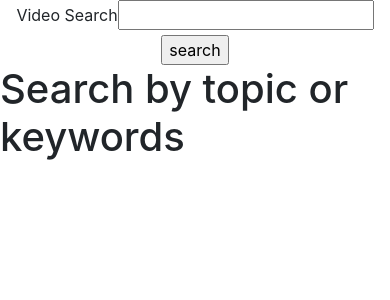
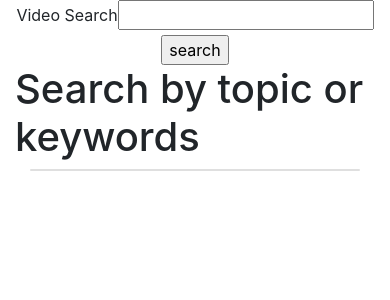
Before and after one commit to plumtree87/YouTubeCloneApp, a React (Create React App) app: page / in a window 390 px wide. Shown: the top 300 px of the page. Built offline with nearby package versions, Linux system fonts and the light colour scheme.

Commit message:
added styling and grid system to make the display more user friendly and mobile responsive

```diff
--- a/public/index.html
+++ b/public/index.html
@@ -24,6 +24,13 @@
       work correctly both with client-side routing and a non-root public URL.
       Learn how to configure a non-root public URL by running `npm run build`.
     -->
+    <link
+  rel="stylesheet"
+  href="https://cdn.jsdelivr.net/npm/bootstrap@4.6.0/dist/css/bootstrap.min.css"
+  integrity="sha384-B0vP5xmATw1+K9KRQjQERJvTumQW0nPEzvF6L/Z6nronJ3oUOFUFpCjEUQouq2+l"
+  crossorigin="anonymous"
+/>
+
     <title>React App</title>
   </head>
   <body>
--- a/src/components/VideoList/ListVideo.jsx
+++ b/src/components/VideoList/ListVideo.jsx
@@ -1,18 +1,20 @@
 import React from 'react';
-//import { Container } from 'react-bootstrap';
+import { Container, Card } from 'react-bootstrap';
 import SelectedVideo from '../SelectedVideo/SelectedVideo'
+
 
 const VideoList = ({videos , handleVideoSelect}) => {
     const renderedVideos =  videos.map((video) => {
         return <SelectedVideo key={video.id.videoId} video={video} handleVideoSelect={handleVideoSelect} />
-
     });
 
-    return <div>
-    <card>
+    return (
+    <Container>
+        <Card>
     {renderedVideos}
-    </card>
+        </Card>
 
-    </div>;
+    </Container>
+    )
 };
 export default VideoList;
--- a/src/components/VideoPlayer/videoPlayer.jsx
+++ b/src/components/VideoPlayer/videoPlayer.jsx
@@ -1,5 +1,5 @@
 import React from "react";
-
+import { Container } from 'react-bootstrap';
 const VideoPlayer = ({ video }) => {
   if (!video) {
     return <div>
@@ -11,17 +11,19 @@ const VideoPlayer = ({ video }) => {
   const videoSrc = `https://www.youtube.com/embed/${video.id.videoId}`;
   console.log(typeof video);
   return (
-      <center>
+    <Container>
     <div>
       <div>
-        <iframe id="ytplayer" type="text/html" width="640" height="360" src={videoSrc} allowFullScreen title="Video player" />
+        <iframe id="ytplayer" type="text/html" width= "100%" height="360" src={videoSrc} allowFullScreen title="Video player" />
       </div>
       <div>
         <h4 id='selectedVidTitle'>{video.snippet.title}</h4>
         <p id='selectedVidDesc'>{video.snippet.description}</p>
       </div>
     </div>
-    </center>
+
+    </Container>
+
 
   );
 };
--- a/src/components/app.css
+++ b/src/components/app.css
@@ -1,6 +1,6 @@
 div > img {
     height: auto;
-    width: 25%;
+    width: 100%;
 }
 
 #vidinfo {
@@ -8,13 +8,13 @@ div > img {
 }
 
 div.content {
-    width: 25%
+    width: 100%
 }
 
 #selectedVidDesc {
-    width: 50%
+    width: 100%
 }
 
 #selectedVidTitle {
-    width: 50%
+    width: 100%
 }
--- a/src/components/app.jsx
+++ b/src/components/app.jsx
@@ -3,6 +3,7 @@ import youtube from '../API/youtube';
 import VideoPlayer from './VideoPlayer/videoPlayer';
 import SearchBar from './SearchBar/searchBar';
 import VideoList from './VideoList/ListVideo';
+import { Container, Col, Row } from 'react-bootstrap';
 import '../components/app.css'
 
 class App extends Component {
@@ -30,11 +31,19 @@ handleVideoSelect = (video) => {
     render() {
 
         return (
-            <div>
+            <Container>
+
               <SearchBar handleFormSubmit={this.handleSubmit}/>
+
+                <Row>
+                    <Col sm ={8}>
               <VideoPlayer video={this.state.selectedVideo}/>
+                    </Col>
+                    <Col sm = {4}>
               <VideoList handleVideoSelect={this.handleVideoSelect} videos={this.state.videos}/>
-            </div>
+                    </Col>
+                </Row>
+            </Container>
           );
     }
 }
```
